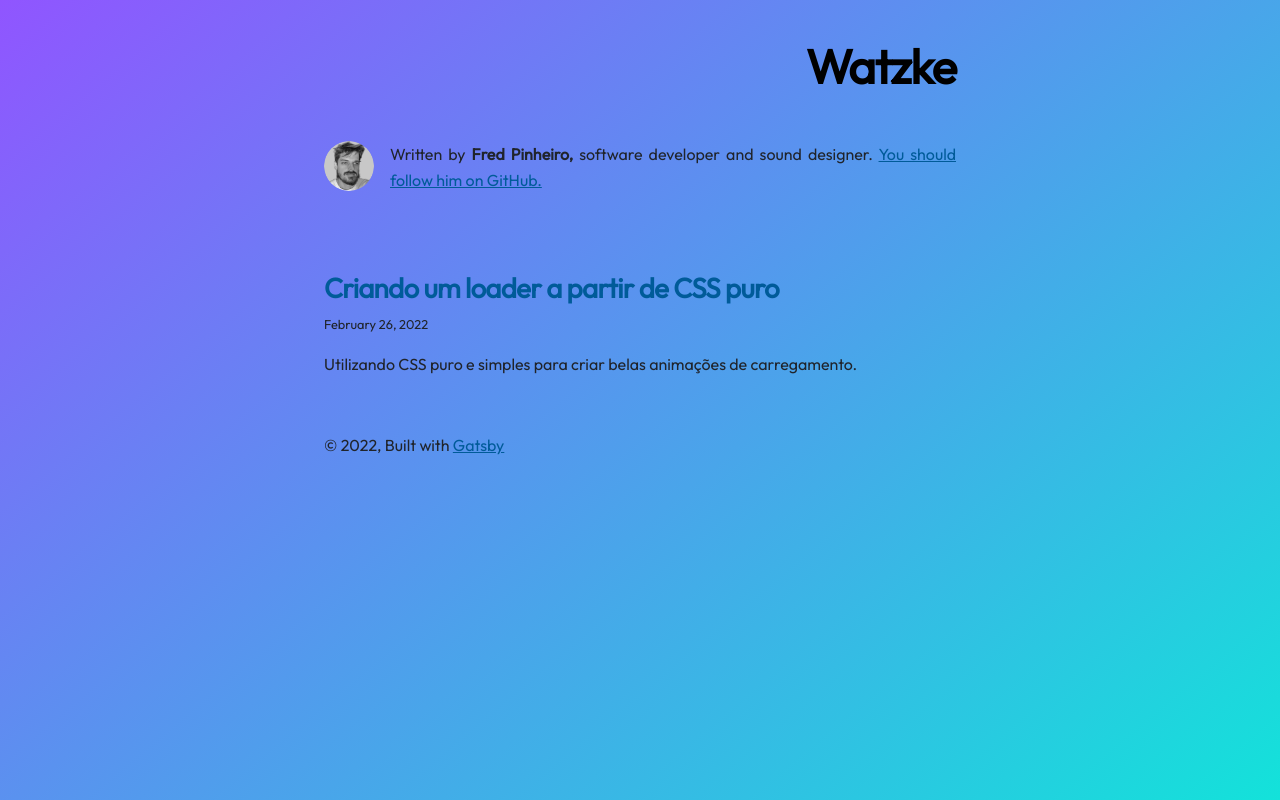
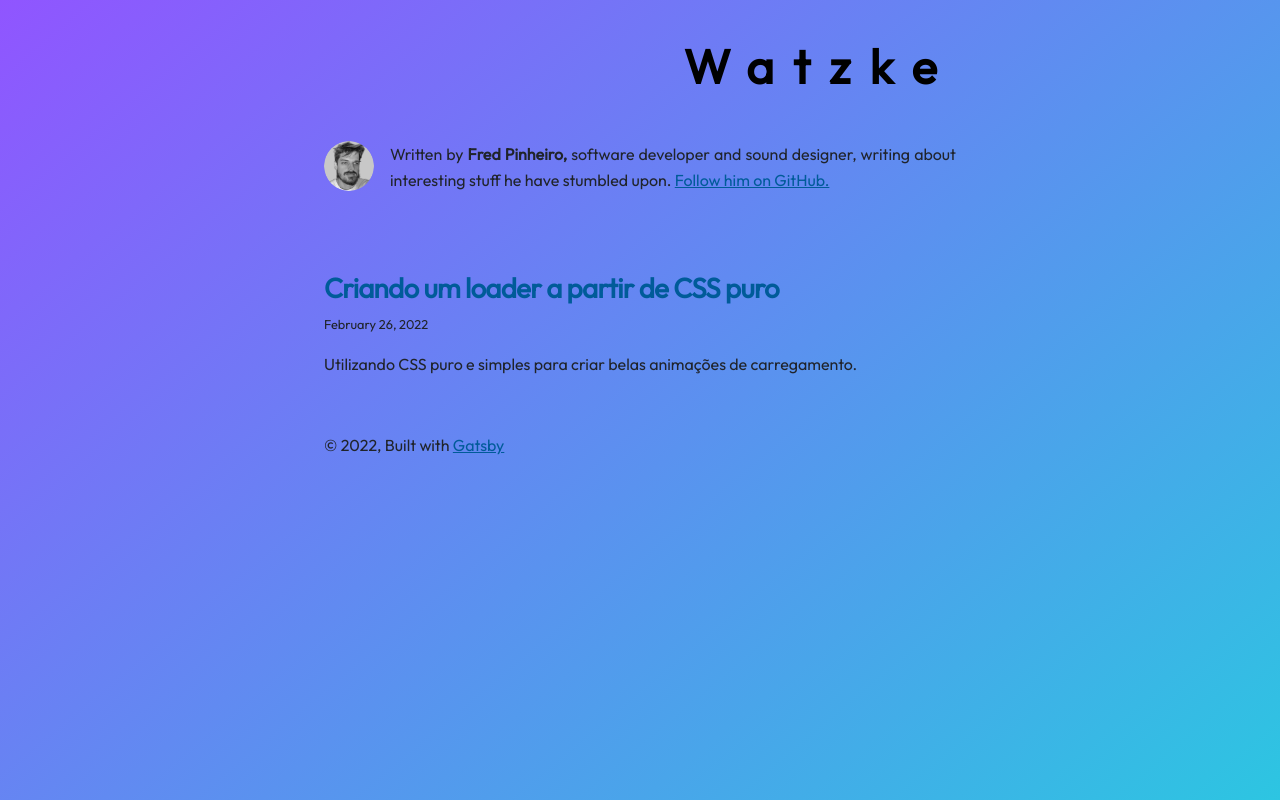
Before and after one commit to feuvpi/watzke, a Gatsby site: page / in a window 1280 px wide. Shown: the top 800 px of the page. Built offline with nearby package versions, Linux system fonts and the light colour scheme; Gatsby itself is replaced by a stand-in of ours.

Commit message:
configurando letter-spacing do titulo e alterando content da bio.

```diff
--- a/gatsby-config.js
+++ b/gatsby-config.js
@@ -3,10 +3,10 @@ module.exports = {
     title: `Watzke`,
     author: {
       name: `Fred Pinheiro,`,
-      summary: `software developer and sound designer. `,
+      summary: `software developer and sound designer, writing about interesting stuff he have stumbled upon. `,
     },
-    description: `Here I will share some useful stuff I have been learning thought my software engineering journey.`,
-    siteUrl: `https://feuvpi.dev`,
+    description: `A space  to share useful stuff I have been learning thought my software engineering journey.`,
+    siteUrl: `https://watzke.dev`,
     social: {
       twitter: `feuvpi`,
     },
--- a/src/components/bio.js
+++ b/src/components/bio.js
@@ -47,7 +47,7 @@ const Bio = () => {
           Written by <strong>{author.name}</strong> {author?.summary || null}
           {` `}
           <a href={`https://github.com/${social?.twitter || ``}`}>
-            You should follow him on GitHub.
+            Follow him on GitHub.
           </a>
         </p>
       )}
--- a/src/style.css
+++ b/src/style.css
@@ -245,7 +245,7 @@ a:focus {
   margin: var(--spacing-0) auto;
   max-width: var(--maxWidth-wrapper);
   padding: var(--spacing-10) var(--spacing-5);
-  min-height: 50rem;
+  min-height: 80rem;
 }
 
 .global-wrapper[data-is-root-path="true"] .bio {
@@ -261,6 +261,10 @@ a:focus {
   display: grid;
   margin: 0;
   justify-items: right;
+}
+
+.main-heading a {
+  letter-spacing: 1.2rem;
 }
 
 .post-list-item {
```
